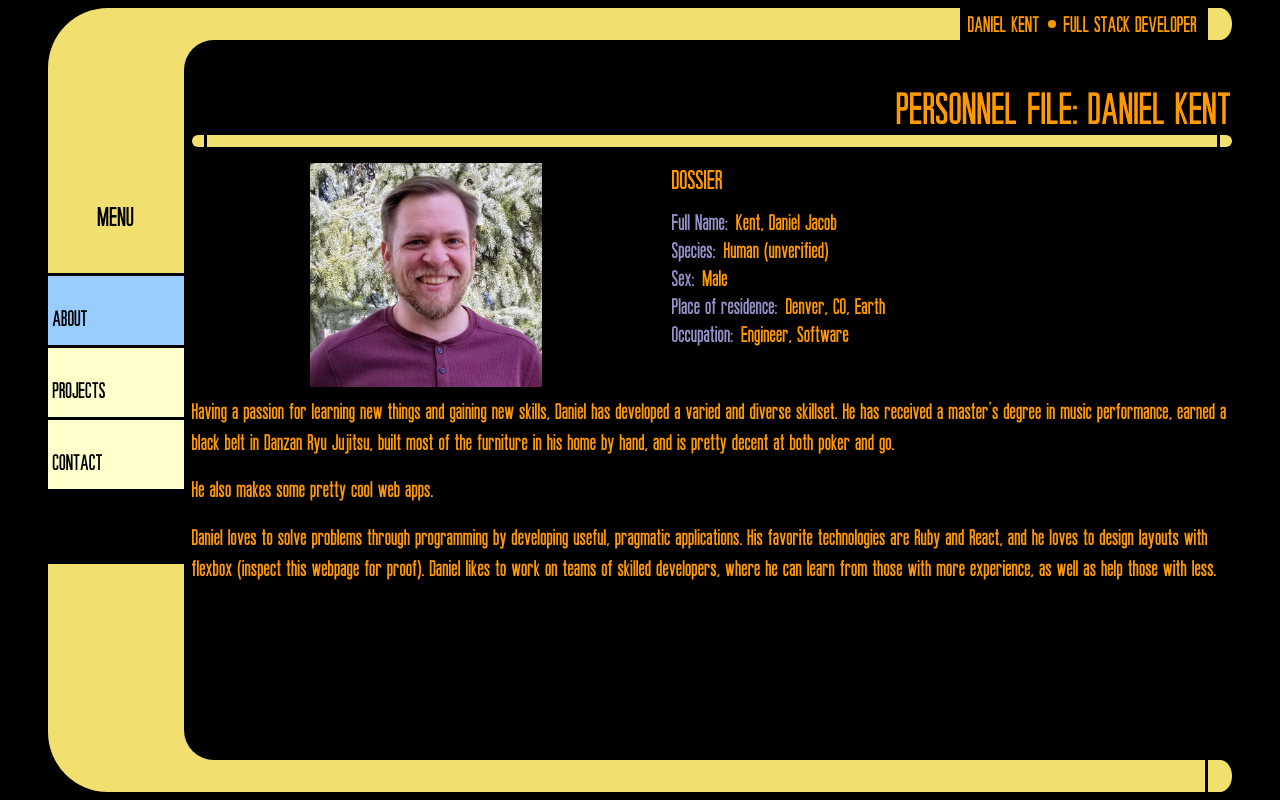
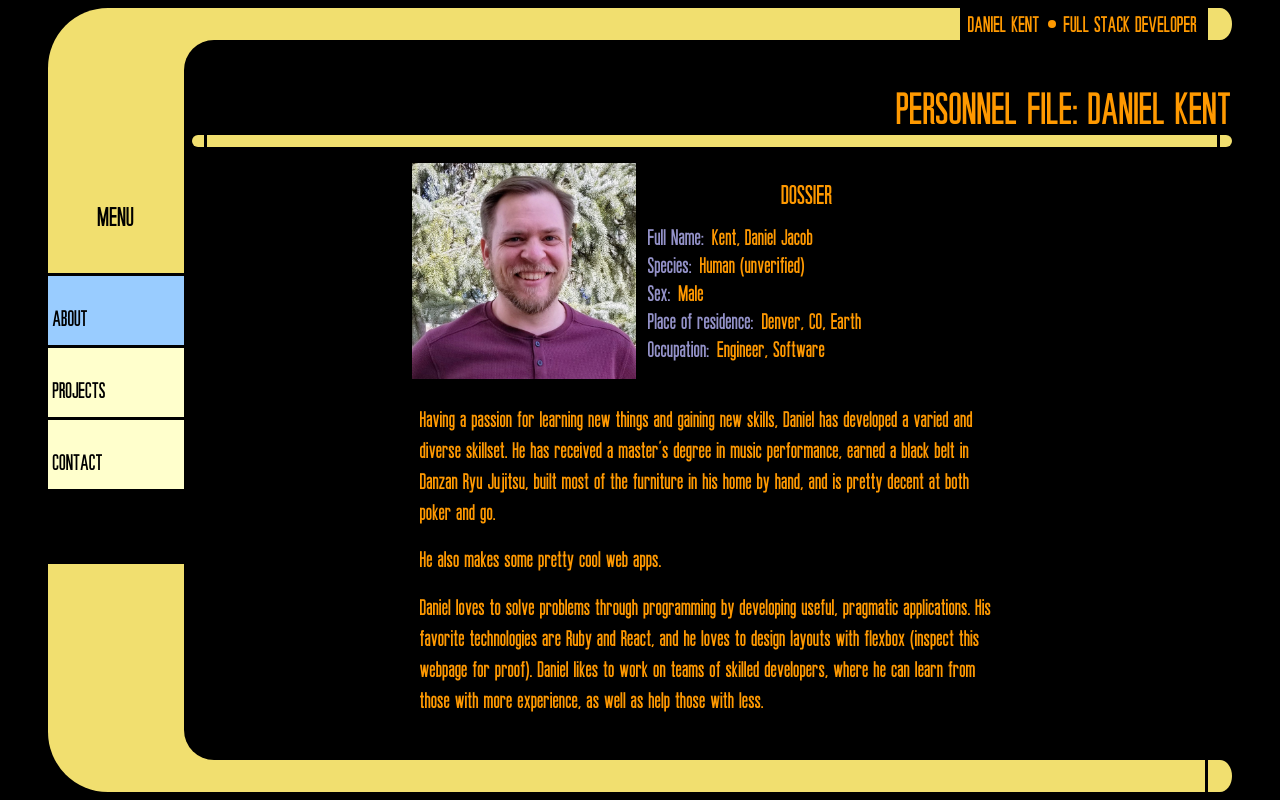
Before and after one commit to djllap/portfolio, a React (Create React App) app: page / in a window 1280 px wide. Built offline with nearby package versions, Linux system fonts and the light colour scheme.

Commit message:
restyled about page

```diff
--- a/src/Components/About.js
+++ b/src/Components/About.js
@@ -4,7 +4,7 @@ import headshot from '../imgs/headshot.jpg'
 export default function About(props) {
 
   return (
-    <div>
+    <div className="about-container">
       <section className="profile-row row">
         <div className="pic-column column">
           <img src={headshot} alt="head shot" />
--- a/src/styles/About.css
+++ b/src/styles/About.css
@@ -1,9 +1,18 @@
-.pic-column {
-  width: 45%;
-  max-height: 14rem;
+.about-container {
   display: flex;
   flex-direction: column;
-  justify-content: center;
+  align-items: center;
+}
+
+.profile-row {
+  flex-direction: column;
+  width: 100%;
+  max-width: 600px;
+  align-items: center;
+}
+
+.pic-column {
+  max-width: 14rem;
 }
 
 .pic-column img {
@@ -13,14 +22,42 @@
 }
 
 .bio-column {
-  padding-left: 0.75rem;
+  margin-top: 1rem;
   font-size: 1.5rem;
-  width: 55%
+  width: 100%;
+  display: flex;
+  flex-direction: column;
+  padding-left: 0.5rem;
 }
 
 .bio-header {
-  text-align: left;
+  text-align: center;
   font-size: 1.8rem;
   width: 100%;
-  padding-bottom: 0.75rem
+  padding-bottom: 0.75rem;
 }
+
+.full-bio {
+  padding: 1rem 0.5rem 0 0.5rem;
+  max-width: 600px;
+}
+
+@media only screen and (min-width: 425px) {
+  .profile-row {
+    flex-direction: row;
+  }
+
+  .pic-column {
+    width: 45%;
+    max-height: 14rem;
+    display: flex;
+    flex-direction: column;
+    justify-content: center;
+  }
+
+  .bio-column {
+    padding-left: 0.75rem;
+    width: 55%;
+    margin: 0;
+  }
+}
--- a/src/styles/Thumbnails.css
+++ b/src/styles/Thumbnails.css
@@ -9,7 +9,7 @@
 
 .thumbnail-container {
   flex: 1;
-  /* padding:  0 0.25rem 0 0.25rem; */
+  padding:  0 0.125rem 0 0.125rem;
   display: flex;
   flex-direction: row;
   justify-items: center;
```
